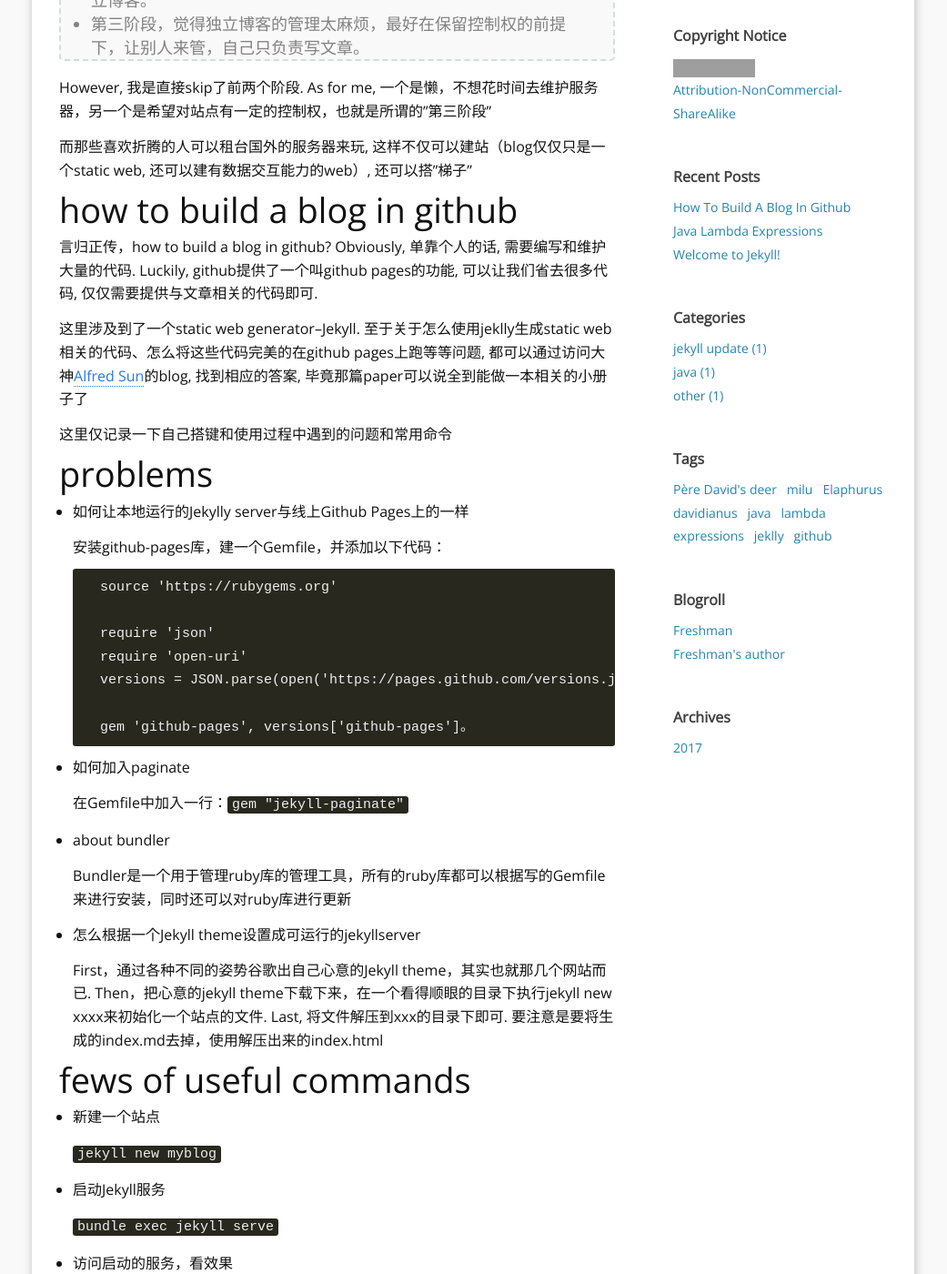
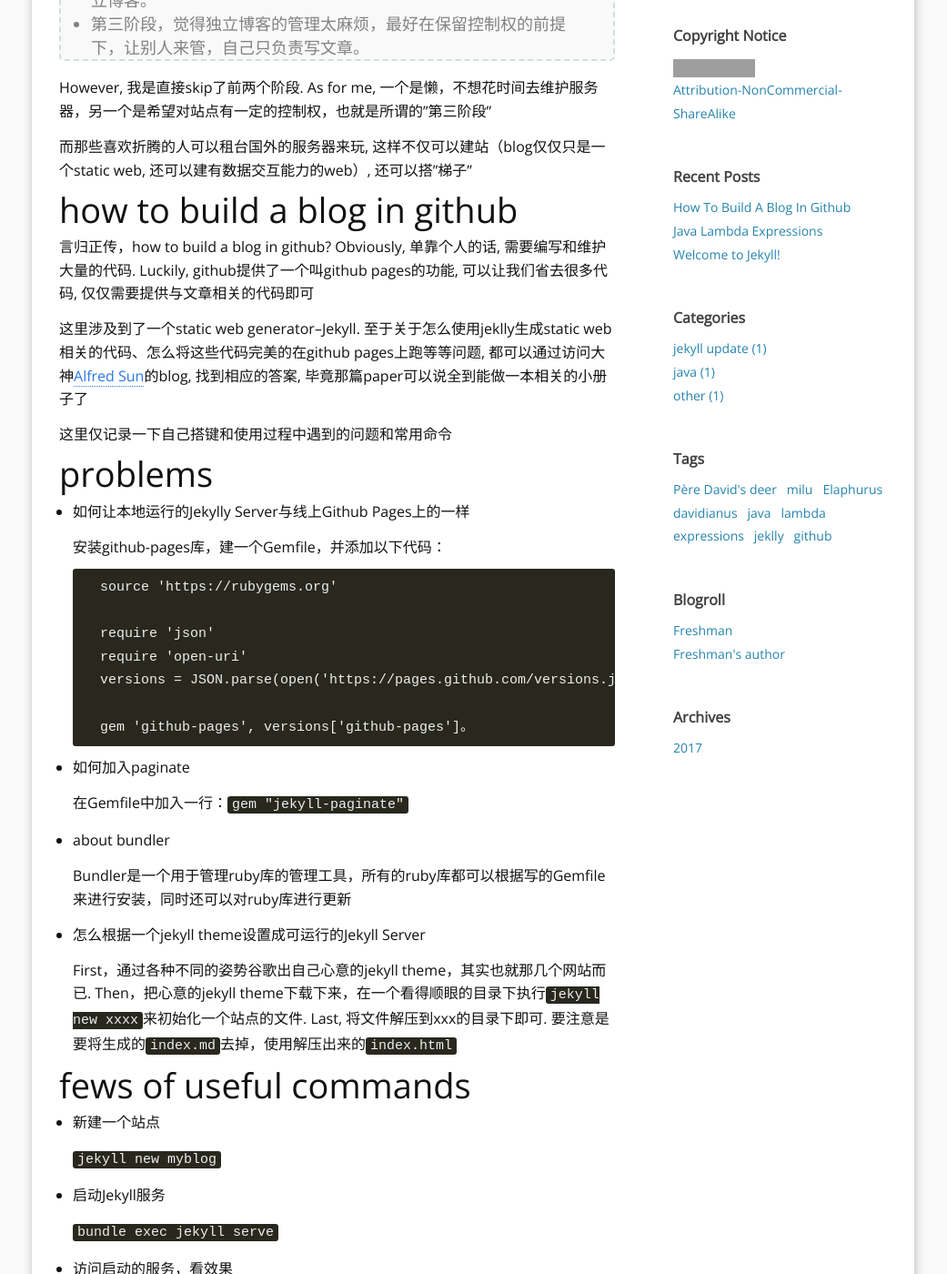
Before and after one commit to RoyWorld/RoyWorld.github.io, a Jekyll site: the page built from _posts/2017-12-03-how-to-build-a-blog-in-github.md, in a window 1280 px wide and 1400 px high, scrolled down 572 px. Shown: the whole window at 91% size, without its empty margins (120-1161 px from the left). Built offline with Jekyll 4.4.1, drawn with Linux system fonts in a browser that asks for light colours; nearby versions of some CDN libraries; comment, search, counter and statistics services are not loaded; grey boxes are pictures that could not be loaded.

Commit message:
20171203文章稍作修改

````diff
--- a/_posts/2017-12-03-how-to-build-a-blog-in-github.md
+++ b/_posts/2017-12-03-how-to-build-a-blog-in-github.md
@@ -22,14 +22,14 @@ However, 我是直接skip了前两个阶段.  As for me, 一个是懒，不想
 而那些喜欢折腾的人可以租台国外的服务器来玩, 这样不仅可以建站（blog仅仅只是一个static web, 还可以建有数据交互能力的web）, 还可以搭"梯子"
 
 # how to build a blog in github
-言归正传，how to build a blog in github? Obviously, 单靠个人的话, 需要编写和维护大量的代码. Luckily, github提供了一个叫github pages的功能, 可以让我们省去很多代码, 仅仅需要提供与文章相关的代码即可.
+言归正传，how to build a blog in github? Obviously, 单靠个人的话, 需要编写和维护大量的代码. Luckily, github提供了一个叫github pages的功能, 可以让我们省去很多代码, 仅仅需要提供与文章相关的代码即可
 
 这里涉及到了一个static web generator--Jekyll. 至于关于怎么使用jeklly生成static web相关的代码、怎么将这些代码完美的在github pages上跑等等问题, 都可以通过访问大神[Alfred Sun][R4]的blog, 找到相应的答案, 毕竟那篇paper可以说全到能做一本相关的小册子了
 
 这里仅记录一下自己搭键和使用过程中遇到的问题和常用命令
 
 # problems
-- 如何让本地运行的Jekylly server与线上Github Pages上的一样
+- 如何让本地运行的Jekylly Server与线上Github Pages上的一样
 
     安装github-pages库，建一个Gemfile，并添加以下代码：
     ```$xslt
@@ -49,9 +49,9 @@ However, 我是直接skip了前两个阶段.  As for me, 一个是懒，不想
 
     Bundler是一个用于管理ruby库的管理工具，所有的ruby库都可以根据写的Gemfile来进行安装，同时还可以对ruby库进行更新
 
-- 怎么根据一个Jekyll theme设置成可运行的jekyllserver
+- 怎么根据一个jekyll theme设置成可运行的Jekyll Server
 
-    First，通过各种不同的姿势谷歌出自己心意的Jekyll theme，其实也就那几个网站而已. Then，把心意的jekyll theme下载下来，在一个看得顺眼的目录下执行jekyll new xxxx来初始化一个站点的文件. Last, 将文件解压到xxx的目录下即可. 要注意是要将生成的index.md去掉，使用解压出来的index.html
+    First，通过各种不同的姿势谷歌出自己心意的jekyll theme，其实也就那几个网站而已. Then，把心意的jekyll theme下载下来，在一个看得顺眼的目录下执行`jekyll new xxxx`来初始化一个站点的文件. Last, 将文件解压到xxx的目录下即可. 要注意是要将生成的`index.md`去掉，使用解压出来的`index.html`
 
 # fews of useful commands
 - 新建一个站点
````
